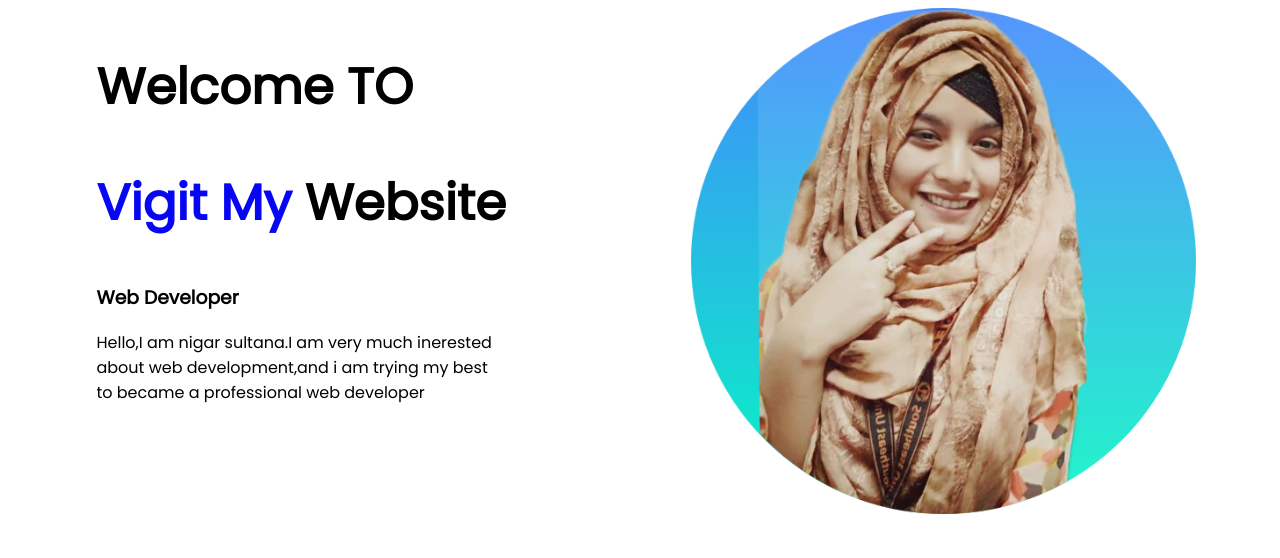
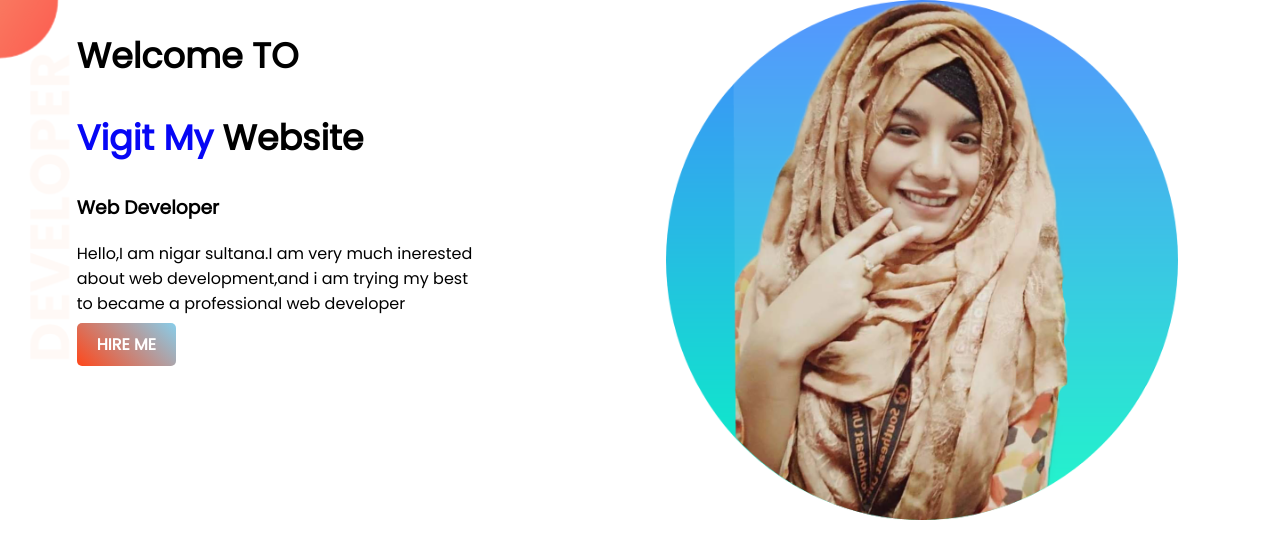
Before and after one commit to nsssdeveloper/Web-portfolio, a plain HTML site: page index.html in a window 1280 px wide. Drawn offline with Linux system fonts and the light colour scheme.

Commit message:
top page

```diff
--- a/index.html
+++ b/index.html
@@ -8,12 +8,13 @@
     <link rel="stylesheet" href="style.css">
 </head>
 <body>
-    <section>
+    <section class="top-banner">
         <div class="half-width">
             <h1>Welcome TO</h1>
             <h1><span class="name-highlight">Vigit My</span> Website</h1>
             <h3> Web Developer</h3>
             <p>Hello,I am nigar sultana.I am very much inerested<br>  about web development,and i am trying my best<br> to became a professional web developer</p>
+            <a class="link-button" target="_blank" href="https://www.linkedin.com/in/nigar-sultana-1938501b4/">HIRE ME</a>
         </div>
         <div class="half-width">
             <img src="images/first profile.png" alt="">
--- a/style.css
+++ b/style.css
@@ -1,8 +1,9 @@
 body{
+    margin: 0;
     font-family: 'Poppins', sans-serif;
 }
 h1{
-    font-size: 50px;
+    font-size: 35px;
 }
 .name-highlight{
     color:rgb(6, 6, 245);
@@ -10,9 +11,25 @@ h1{
 .half-width{
     width: 40%;
     float: left;
-    margin-left: 5%;
+    margin-left: 4%;
     padding-left: 2%;
 }
 .half-width img{
     width: 100%;
+    height: 520px;
 }
+.top-banner{
+    background-image: url("images/top-banner.png");
+    background-repeat: no-repeat;
+}
+section{
+    height: 500px;
+}
+.link-button{
+    text-decoration: none;
+    background-image: linear-gradient(45deg, #ff471a, skyblue);
+    padding: 10px 20px;
+    border-radius: 5px;
+    color:white;
+    font-weight: 700;
+}
```
